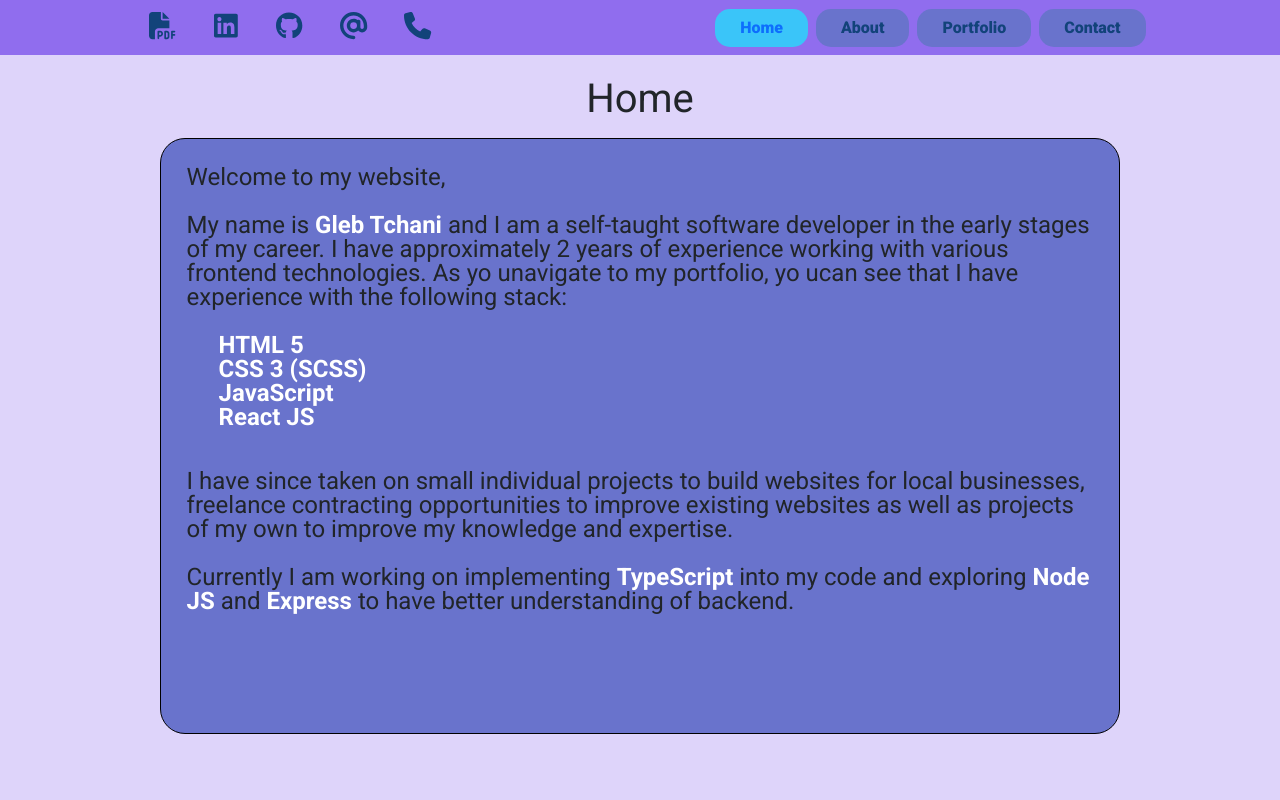
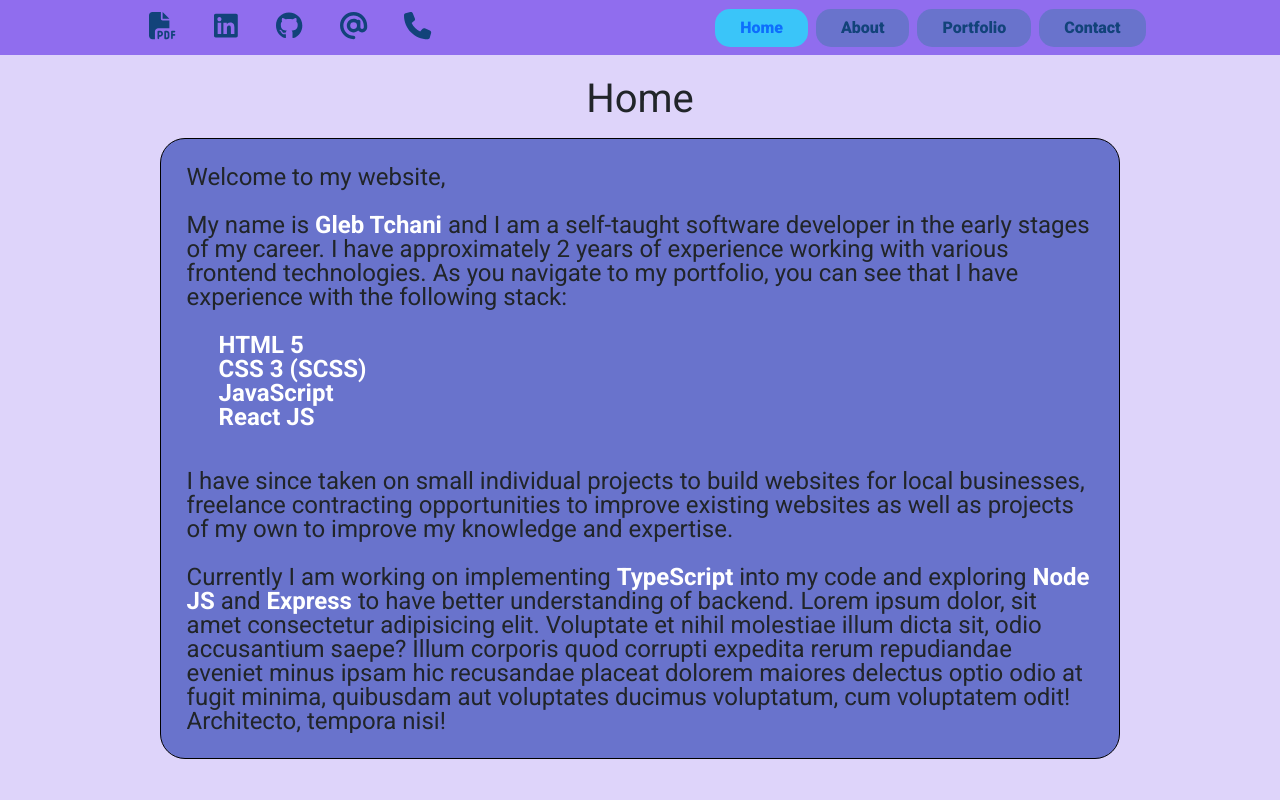
Before and after one commit to GlebTc/Portfolio, a React (Create React App) app: page / in a window 1280 px wide. Shown: the top 800 px of the page. Built offline with nearby package versions, Linux system fonts and the light colour scheme.

Commit message:
Applied scrollbar to Home and About sections

```diff
--- a/src/components/pages__components/About.tsx
+++ b/src/components/pages__components/About.tsx
@@ -7,6 +7,7 @@ const About = ({title, id}:{title:string, id:string}) => {
         <section id={id} className="about__container">
             <h1>{title} Me</h1>
             <p className="about" id={title}>
+                <div className="about__text">
                     Educational Background:<br /> <br />
                     <ul>
                         <li><span>Frontend Developer Bootcamp</span></li>
@@ -22,6 +23,7 @@ const About = ({title, id}:{title:string, id:string}) => {
                         <li><span>Healthcare</span></li>
                     </ul>
                     I have experience working individually, as part of a team, and as a member of a large organization. Working individually, I am very <span>organized</span>, <span>detail oriented</span> and committed to <span>high level of efficiency</span>. As part of a team, I am very <span>supportive</span>, embrace constructive criticism and always ready to assist.
+                </div>
             </p>
         </section>
     )
--- a/src/components/pages__components/Home.tsx
+++ b/src/components/pages__components/Home.tsx
@@ -3,9 +3,10 @@ const Home = ({title, id}:{title: string, id:string}) => {
         <section id={id} className="home__container">
             <h1>{title}</h1>
             <p className="introduction" id={title}>
-                Welcome to my website, <br /> <br />
+                <div className="introduction__text">
+                                    Welcome to my website, <br /> <br />
 
-                My name is <span>Gleb Tchani</span> and I am a self-taught software developer in the early stages of my career.  I have approximately 2 years of experience working with various frontend technologies.  As yo unavigate to my portfolio, yo ucan see that I have experience with the following stack:<br /><br />
+                My name is <span>Gleb Tchani</span> and I am a self-taught software developer in the early stages of my career.  I have approximately 2 years of experience working with various frontend technologies.  As you navigate to my portfolio, you can see that I have experience with the following stack:<br /><br />
                 <ul>
                     <li><span>HTML 5</span></li>
                     <li><span>CSS 3 (SCSS)</span></li>
@@ -15,6 +16,8 @@ const Home = ({title, id}:{title: string, id:string}) => {
                 <br />
                 I have since taken on small individual projects to build websites for local businesses, freelance contracting opportunities to improve existing websites as well as projects of my own to improve my knowledge and expertise.<br /><br />
                 Currently I am working on implementing <span>TypeScript</span> into my code and exploring <span>Node JS</span> and <span>Express</span> to have better understanding of backend.
+                Lorem ipsum dolor, sit amet consectetur adipisicing elit. Voluptate et nihil molestiae illum dicta sit, odio accusantium saepe? Illum corporis quod corrupti expedita rerum repudiandae eveniet minus ipsam hic recusandae placeat dolorem maiores delectus optio odio at fugit minima, quibusdam aut voluptates ducimus voluptatum, cum voluptatem odit! Architecto, tempora nisi!
+                </div>
             </p>
         </section>
     )
--- a/src/sass/components/_about.scss
+++ b/src/sass/components/_about.scss
@@ -15,13 +15,18 @@
 
 .about{
     width: 75%;
-    height: auto;
-    min-height: 80%;
+    height: 80%;
     padding: 2%;
     margin-top: 15px;
     border: 1px solid black;
     border-radius: 25px;
     background-color: var(--Btn__BGC);
+    overflow-y: auto;
+}
+
+.about__text {
+    height: 99%;
+    overflow: hidden;
     overflow-y: auto;
 }
 
--- a/src/sass/components/_home.scss
+++ b/src/sass/components/_home.scss
@@ -22,6 +22,11 @@
     border: 1px solid black;
     border-radius: 25px;
     background-color: var(--Btn__BGC);
+}
+
+.introduction__text {
+    height: 100%;
+    overflow: hidden;
     overflow-y: auto;
 }
 
--- a/src/sass/main.scss
+++ b/src/sass/main.scss
@@ -36,6 +36,8 @@ p {
     background-color: rgba(92, 59, 184, 0.4);
     border-radius: 50px;
     height: 10px;
+    padding: 5% 0;
+    margin: 5% 0;
 }
 
 ::-webkit-scrollbar-thumb {
```
Lines whose indentation alone changed are shown as unchanged.
